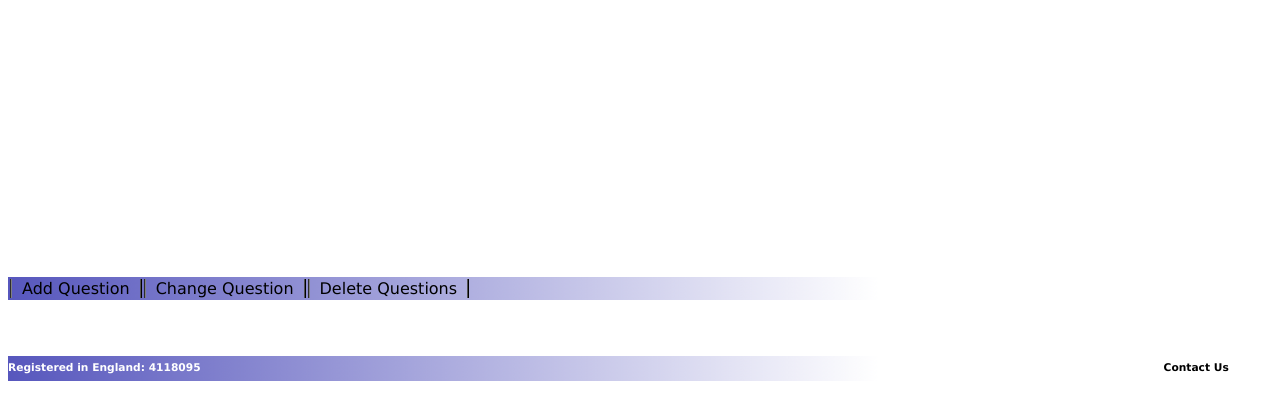
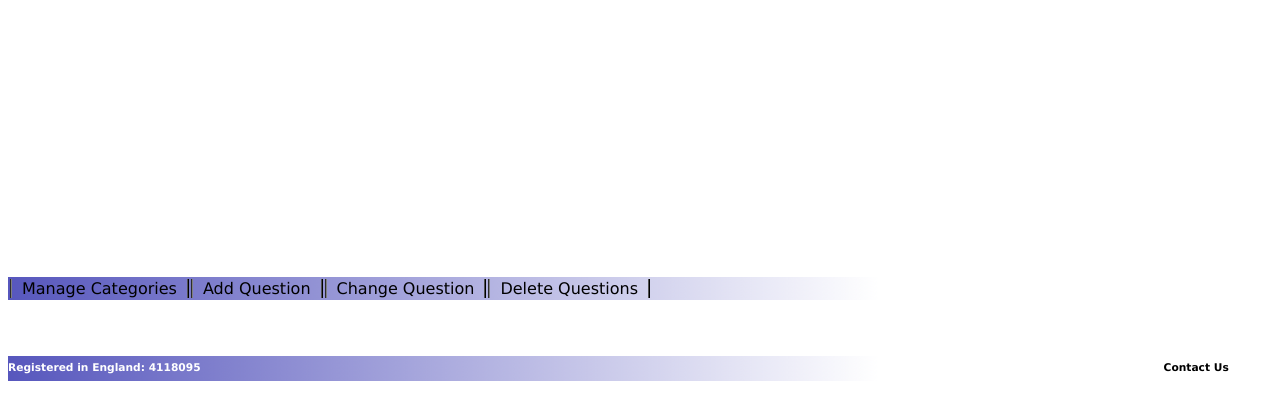
Before and after one commit to stevshil/tpsexam, a PHP site: page /index.php?page=questions in a window 1280 px wide. Shown: the part 324-744 px from the top of the page. Run offline with PHP 8.4, Linux system fonts and the light colour scheme; the visitor is signed in with stand-in values (Sample User, id 1); data comes from the database, SQL or seed files in the repository.

Commit message:
Updated menus and questions

```diff
--- a/site/index.php
+++ b/site/index.php
@@ -55,6 +55,9 @@ TPS Services Limited Exam Centre
 	if ( $page == "questions" ) {
 		include 'pages/questions.php';
 	}
+	if ( $page == "tests" ) {
+		include 'pages/tests.php';
+	}
 ?>
 
 <div id='footer'></div>
--- a/site/main.css
+++ b/site/main.css
@@ -12,8 +12,8 @@ input.form { font-size: 12pt }
 select.form { font-size: 12pt }
 textarea.form {font-size: 12pt }
 button.form { font-size: 12pt }
-#Adminmenu { display: none; z-index: 999; width: 210px; margin-left: 76px; background-image: url(pix/gradient.png); background-repeat: repeat-y; position: absolute; height: 155px; padding: 0px 10px 0px 10px; float: left}
-#Testmenu { display: none; z-index: 999; width: 150px; margin-left: 153px; background-image: url(pix/gradient.png); background-repeat: repeat-y; position: absolute; height: 80px; padding: 0px 10px 0px 10px; float: left}
+#Adminmenu { display: none; z-index: 999; width: 210px; margin-left: 76px; background-image: url(pix/gradient.png); background-repeat: repeat-y; position: absolute; height: 100px; padding: 0px 10px 0px 10px; float: left}
+#Testmenu { display: none; z-index: 999; width: 150px; margin-left: 153px; background-image: url(pix/gradient.png); background-repeat: repeat-y; position: absolute; height: 60px; padding: 0px 10px 0px 10px; float: left}
 
 #mainbody { width: 100%; margin-top: 5px; z-index: 1; margin-right: 224px}
 #subHeader { width: 97%; padding-top: 1px; z-index: 1; height: 5%; border-radius: 0px 10px; background: lightblue; padding-left: 20px; padding-bottom: 1px; }
--- a/site/menu.php
+++ b/site/menu.php
@@ -20,9 +20,7 @@
 <?php if ( $data[0]['Admin'] == 1 ) : ?>
 <a class='menu' href='index.php?page=users'>Manage Users</a><br>
 <a class='menu' href='index.php?page=questions'>Manage Questions</a><br>
-<a class='menu' href='index.php'>Create Test</a><br>
-<a class='menu' href='index.php'>Assign Test Takers</a><br>
-<a class='menu' href='index.php'>Add Categories</a>
+<a class='menu' href='index.php?page=tests'>Manage Tests</a><br>
 <?php endif;
 $data = null;
 ?>
--- a/site/pages/questions.php
+++ b/site/pages/questions.php
@@ -27,7 +27,7 @@
 	<div id='btmGrid'>
 		<div id='menu' align='left'>
 			<table style='cursor: pointer'><tr>
-			<td class='menu'><a href='index.php?page=questions&action=add'>Add Question</a></td><td class='menu'><a href='index.php?page=questions&action=change'>Change Question</a></td><td class='menu'><a href='index.php?page=questions&action=delete'>Delete Questions</a></td></tr>
+			<td class='menu'><a href='index.php?page=questions&action=cat'>Manage Categories</a></td><td class='menu'><a href='index.php?page=questions&action=add'>Add Question</a></td><td class='menu'><a href='index.php?page=questions&action=change'>Change Question</a></td><td class='menu'><a href='index.php?page=questions&action=delete'>Delete Questions</a></td></tr>
 			</table>
 		</div>
 		<?php endif; ?>
--- /dev/null
+++ b/site/t.php
@@ -0,0 +1,3 @@
+<?php
+	phpinfo();
+?>
```
